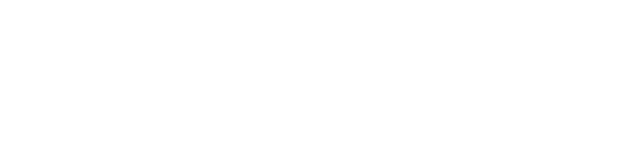
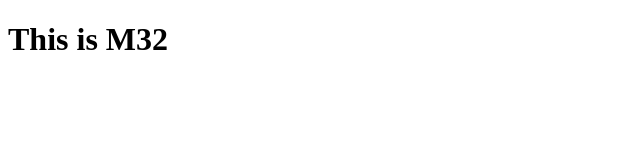
Before and after one commit to BigFartCodingSupremeMode9/M32, a plain HTML site: page ThisIsM32.html in a window 1280 px wide. Shown: the whole page, without its empty margins (0-640 px from the left). Drawn offline with Linux system fonts and the light colour scheme.

Commit message:
Update ThisIsM32.html

```diff
--- a/ThisIsM32.html
+++ b/ThisIsM32.html
@@ -3,8 +3,9 @@
 <head>
     <meta charset="UTF-8">
     <meta name="viewport" content="width=device-width, initial-scale=1.0">
-    <title>This is M32</title>
+    <title>Documents</title>
 </head>
+    <h1>This is M32</h1>
 <body>
 
 </body>
```
